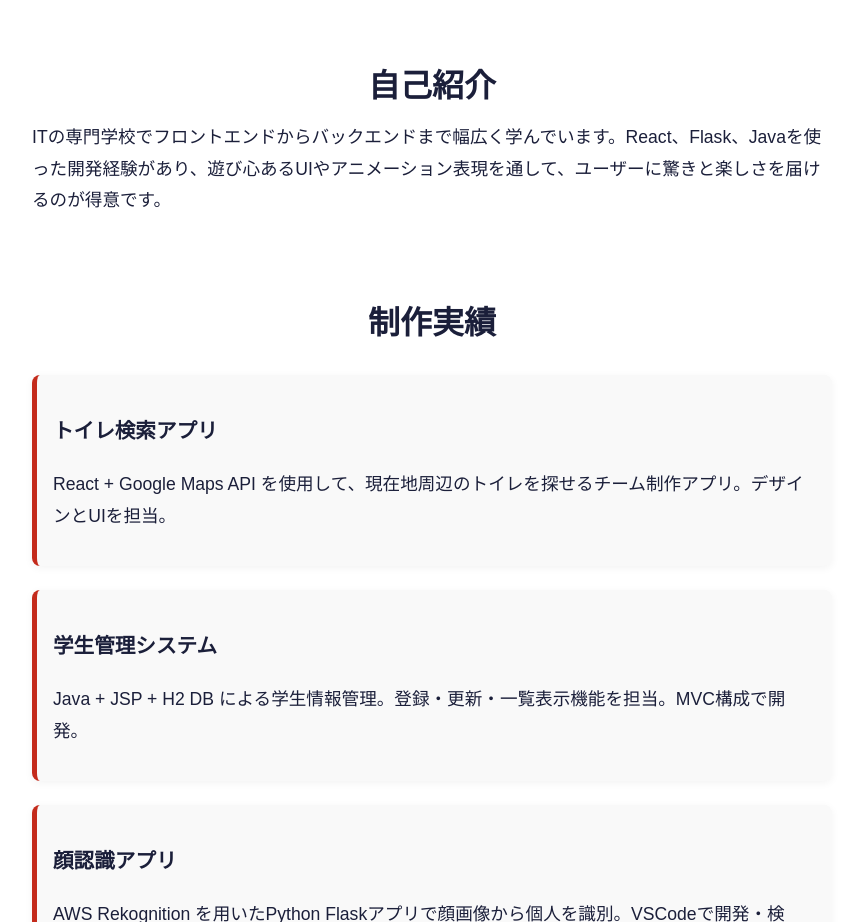
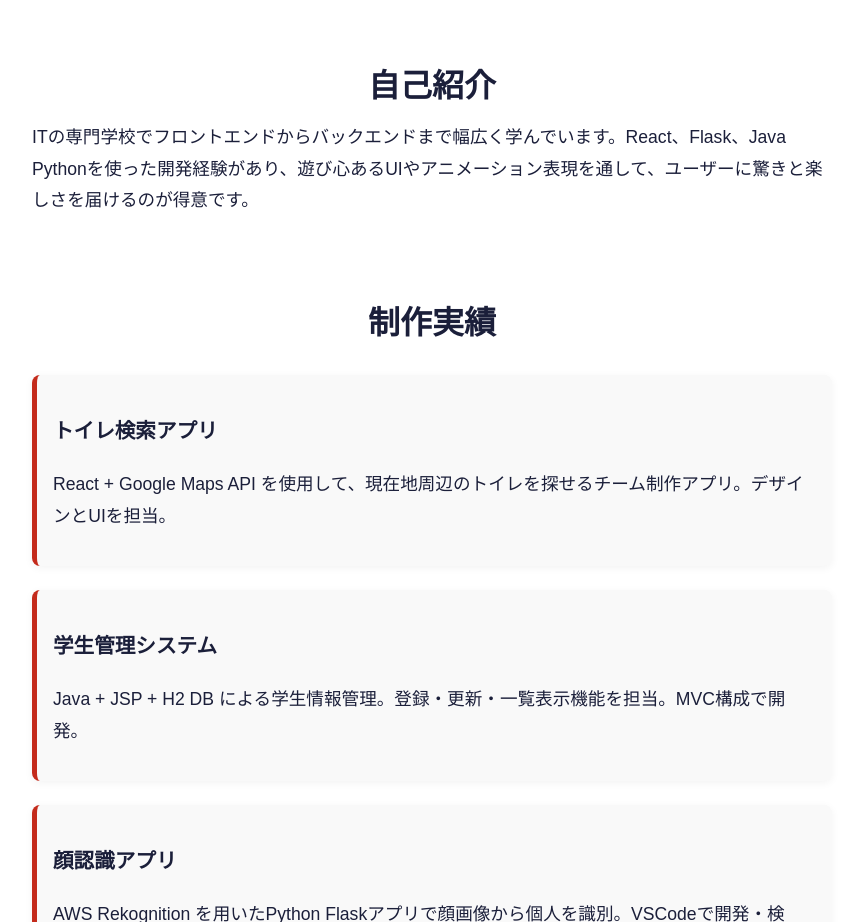
Before and after one commit to t-shigeri/Deliverables, a React (Vite) app in the folder my-portfolio/: page / in a window 1280 px wide. Shown: the part 820-1742 px from the top of the page, without its empty margins (208-1061 px from the left). Built offline with nearby package versions, Linux system fonts and the light colour scheme.

Commit message:
文字列の変更

```diff
--- a/my-portfolio/src/components/About.jsx
+++ b/my-portfolio/src/components/About.jsx
@@ -18,7 +18,7 @@ export default function About() {
                 whileInView={{ opacity: 1 }}
                 transition={{ delay: 0.4, duration: 0.8 }}
             >
-                ITの専門学校でフロントエンドからバックエンドまで幅広く学んでいます。React、Flask、Javaを使った開発経験があり、遊び心あるUIやアニメーション表現を通して、ユーザーに驚きと楽しさを届けるのが得意です。
+                ITの専門学校でフロントエンドからバックエンドまで幅広く学んでいます。React、Flask、Java Pythonを使った開発経験があり、遊び心あるUIやアニメーション表現を通して、ユーザーに驚きと楽しさを届けるのが得意です。
             </motion.p>
         </section>
     );
--- a/my-portfolio/src/style/global.css
+++ b/my-portfolio/src/style/global.css
@@ -3,7 +3,6 @@ body {
     font-family: 'Yu Gothic', sans-serif;
     background-color: white;
     color: #1b1f3a;
-    /* ツバメ色 */
     overflow-x: hidden;
 }
 
@@ -28,7 +27,6 @@ body {
     font-size: 1.8rem;
     margin-top: 1rem;
     color: #c42b1c;
-    /* ツバメの赤 */
 }
 
 .bird-background {
@@ -36,7 +34,6 @@ body {
     width: 100%;
     height: 100%;
     background-image: url('/assets/tubame.png');
-    /* 燕のSVG画像（後で追加） */
     background-repeat: no-repeat;
     background-position: center;
     background-size: contain;
```
